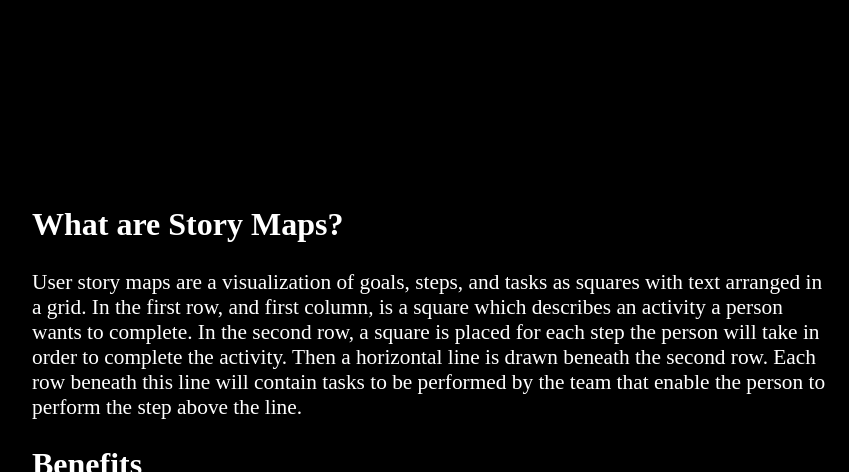
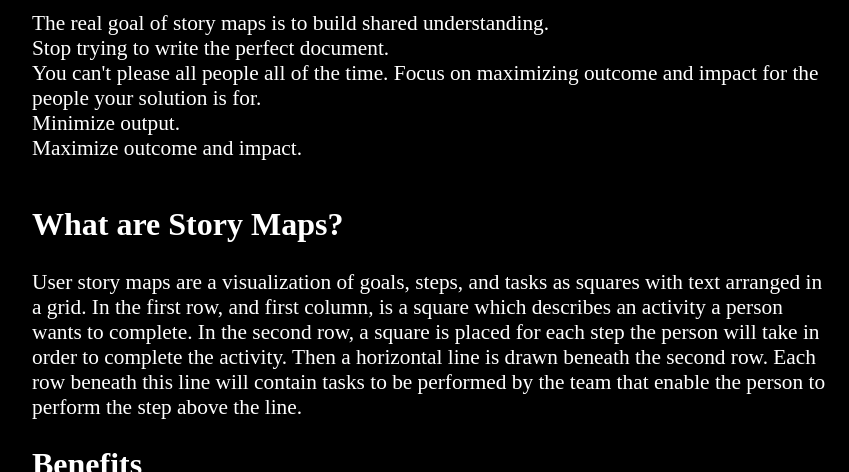
Before and after one commit to ZachWatkins/story-maps, a website built with Vite: page index.html in a window 1280 px wide. Shown: the part 628-1100 px from the top of the page, without its empty margins (208-1057 px from the left). Built offline with nearby package versions, Linux system fonts and the light colour scheme; what reveal.js would draw is missing.

Commit message:
Add slides

```diff
--- a/index.html
+++ b/index.html
@@ -26,8 +26,20 @@
                 <p>Zachary K. Watkins</p>
                 </section>
                 <section>
-                <h2>Background</h2>
-                <p></p>
+                    <h2>Background</h2>
+                </section>
+                <section>
+                    The real goal of story maps is to build shared understanding.
+                </section>
+                <section>
+                    Stop trying to write the perfect document.
+                </section>
+                <section>
+                    You can't please all people all of the time. Focus on maximizing outcome and impact for the people your solution is for.
+                </section>
+                <section>
+                    Minimize output.<br />
+                    Maximize outcome and impact.
                 </section>
             </div>
         </div>
```
